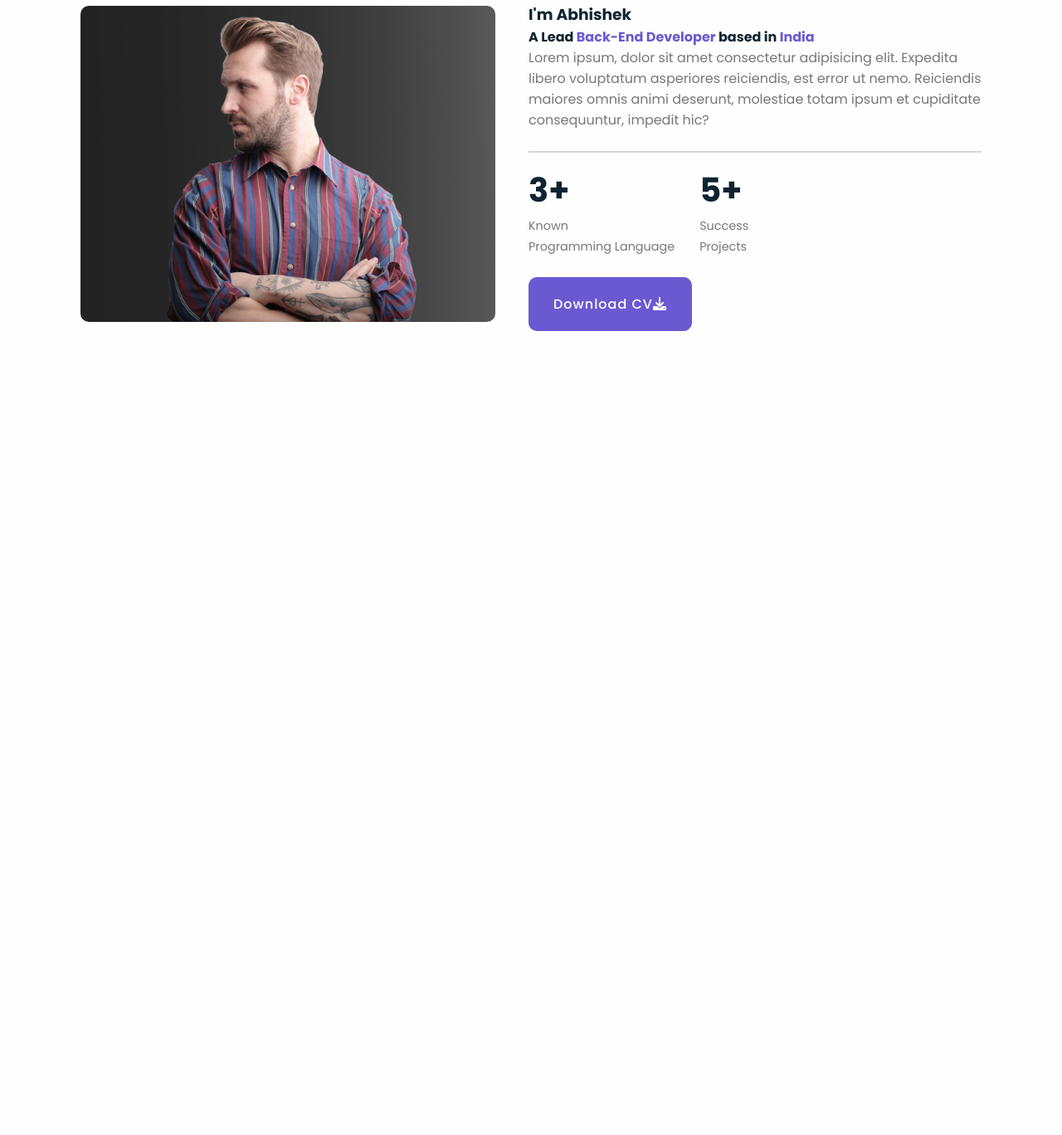
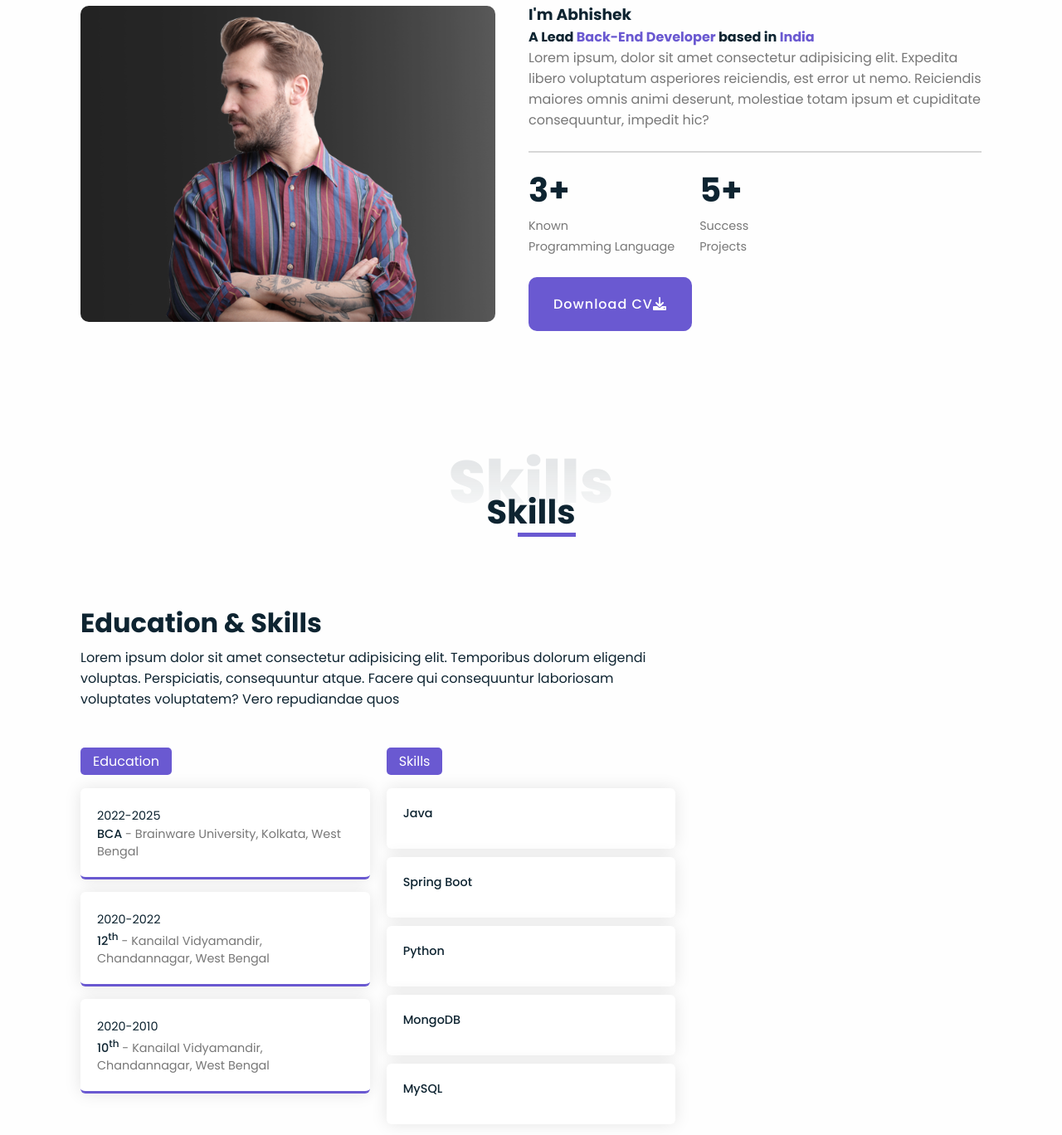
Before and after one commit to abhighosh69/Portfolio, a plain HTML site: page index.html in a window 1280 px wide. Shown: the part 1125-2493 px from the top of the page at 83% size. Before the commit the page ends 1556 px from the top, so only its background shows below. Drawn offline with Linux system fonts and the light colour scheme.

Commit message:
Update logo

```diff
--- a/css/style.css
+++ b/css/style.css
@@ -33,7 +33,6 @@
     --scroll-bar-color: #c5d3df;
     --scroll-thumb-color: #70768a;
     --scrool-thum-hover-color: #454f6b;
-
 }
 
 *{
@@ -117,8 +116,12 @@ header.sticky .nav-bar{
 
 .nav-bar .logo{
     color:var(--first-color);
-    font-size:1.2em;
+    font-size:1.5em;
     font-weight: 600;
+}
+
+.logo span{
+    color: var(--second-color);
 }
 
 .nav-items a{
@@ -352,7 +355,105 @@ header.sticky .nav-bar{
 }
 
 /*=======Skills section=======*/
+.skills .container .content{
+    width: 100%;
+}
 
+.skills-description{
+    max-width: 700px;
+    margin-bottom: 50px;
+}
+
+.skills-description h3{
+    font-size: 2em;
+    margin-bottom: 5px;
+}
+
+.skills-info{
+    max-width: 100%;
+    display: grid;
+    grid-template-columns: repeat(auto-fill, minmax(300px, 1fr));
+    gap: 20px;
+    margin: 0 auto;
+}
+
+.skills-info h4{
+    margin-bottom: 20px;
+}
+
+.skills-info h4 label{
+    background: var(--second-color);
+    color: #fff;
+    font-size: var(--normal-font-size);
+    font-weight: 400;
+    padding: 5px 15px;
+    border-radius: 5px;
+}
+
+.education-all{
+    margin-bottom: 80px;
+}
+
+.edu-list .item{
+    background: var(--card-bg-color);
+    box-shadow: var(--box-shadow);
+    border-bottom: 3px solid var(--second-color);
+    padding: 20px;
+    margin-top: 15px;
+    border-radius: 6px;
+    transition: .3s ease;
+}
+
+.edu-list .item:hover {
+    background-color: #f0f0f0;
+}
+
+
+
+
+
+
+.edu-list .item .year{
+    font-size: var(--small-font-size);
+    margin-bottom: 5px;
+}
+
+.edu-list .item p{
+    color: var(--third-color);
+    font-size: var(--small-font-size);
+}
+
+.edu-list .item p span{
+    color: var(--first-color);
+    font-size: var(--normal-font-size);
+    font-weight: 500;
+}
+
+.bar{
+    background: var(--card-bg-color);
+    box-shadow: var(--box-shadow);
+    margin-bottom: 10px;
+    padding: 20px;
+    border-radius: 6px;
+    transition: .3s ease;
+}
+
+.bar .info{
+    display: flex;
+    align-items: center;
+    margin-bottom: 5px;
+    font-size: var(--small-font-size);
+}
+
+.bar .info span{
+    font-weight: 500;
+}
+
+.bar .line{
+    position: relative;
+    width: 100%;
+    height: 7px;
+}
 
 /*=======Services section=======*/
 
--- a/index.html
+++ b/index.html
@@ -18,7 +18,7 @@
     <!--=======Header=======-->
     <header>
         <div class ="nav-bar">
-            <a href="#" class="logo">Abhishek</a>
+            <a href="#" class="logo">Develo<span>per</span>...</a>
             <div class="navigation">
                 <div class="nav-items">
                     <a href="#home">Home</a>
@@ -84,7 +84,72 @@
     </section>
 
     <!--=======Skills section=======-->
-
+    <section class="skills section" id="skills">
+        <div class="container flex-center">
+            <h1 class="section-title-01">Skills</h1>
+            <h2 class="section-title-02">Skills</h2>
+        </div>
+        <div class="content">
+            <div class="skills-description">
+                <h3>Education & Skills</h3>
+                <p>Lorem ipsum dolor sit amet consectetur adipisicing elit. Temporibus dolorum eligendi voluptas. Perspiciatis, consequuntur atque. Facere qui consequuntur laboriosam voluptates voluptatem? Vero repudiandae quos </p>
+            </div>
+            <div class="skills-info education-all">
+                <div class="education">
+                    <h4><label>Education</label></h4>
+                    <ul class="edu-list">
+                        <li class="item">
+                            <span class="year">2022-2025</span>
+                            <p><span >BCA</span> - Brainware University, Kolkata, West Bengal</p>
+                        </li>
+                        <li class="item">
+                            <span class="year">2020-2022</span>
+                            <p><span>12<sup>th</sup></span> - Kanailal Vidyamandir, Chandannagar, West Bengal</p>
+                        </li>
+                        <li class="item">
+                            <span class="year">2020-2010</span>
+                            <p><span>10<sup>th</sup></span> - Kanailal Vidyamandir, Chandannagar, West Bengal</p>
+                        </li>
+                    </ul>
+                </div>
+                <div class="education">
+                    <h4><label>Skills</label></h4>
+                    <ul class="bars">
+                        <li class="bar">
+                            <div class="info">
+                                <span>Java</span>
+                            </div>
+                            <div class="line java"></div>
+                        </li>
+                        <li class="bar">
+                            <div class="info">
+                                <span>Spring Boot</span>
+                            </div>
+                            <div class="line spring-boot"></div>
+                        </li>
+                        <li class="bar">
+                            <div class="info">
+                                <span>Python</span>
+                            </div>
+                            <div class="line python"></div>
+                        </li>
+                        <li class="bar">
+                            <div class="info">
+                                <span>MongoDB</span>
+                            </div>
+                            <div class="line mongodb"></div>
+                        </li>
+                        <li class="bar">
+                            <div class="info">
+                                <span>MySQL</span>
+                            </div>
+                            <div class="line mysql"></div>
+                        </li>
+                    </ul>
+                </div>
+            </div>
+        </div>
+    </section>
 
     <!--=======Services section=======-->
 
```
